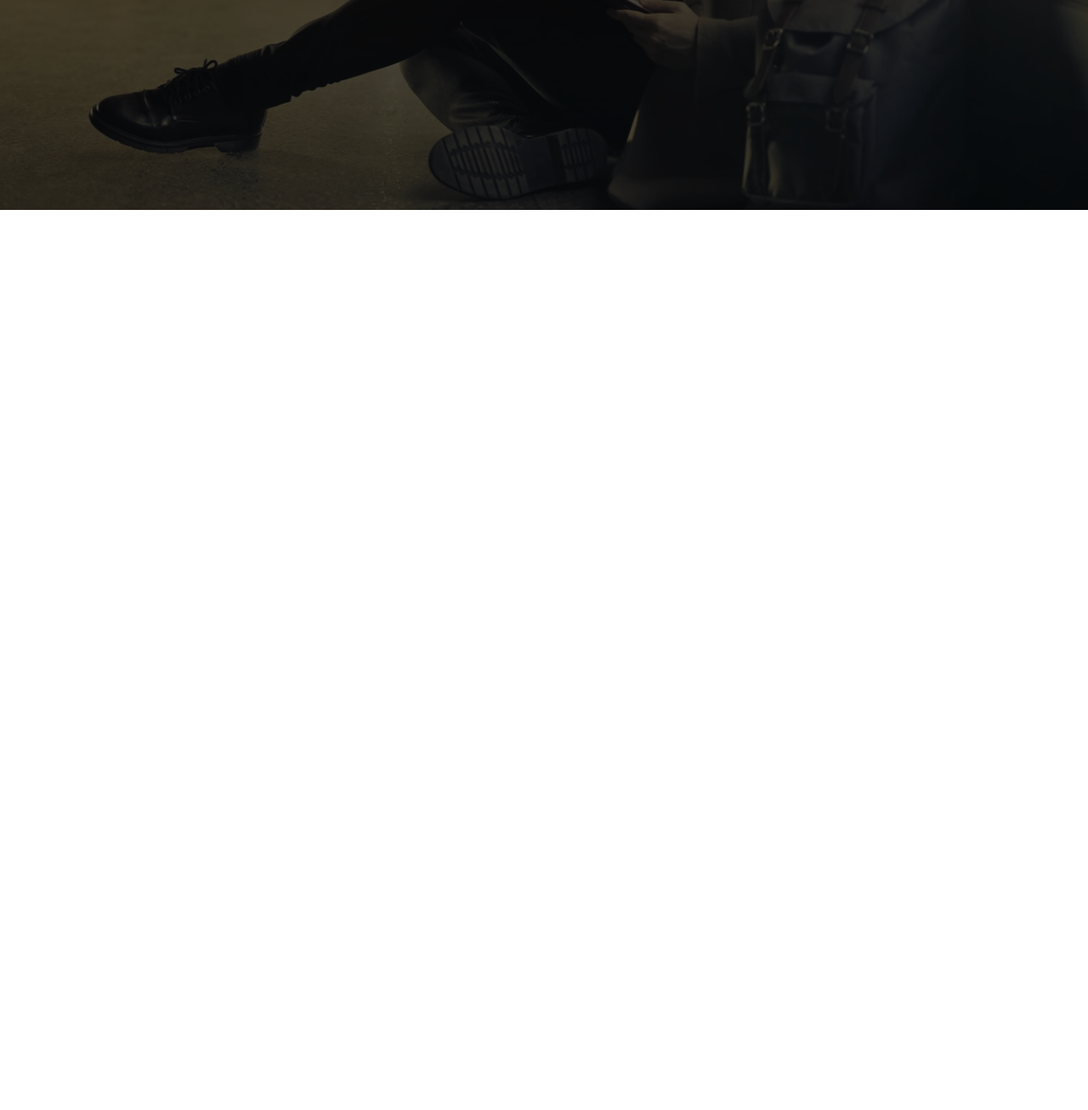
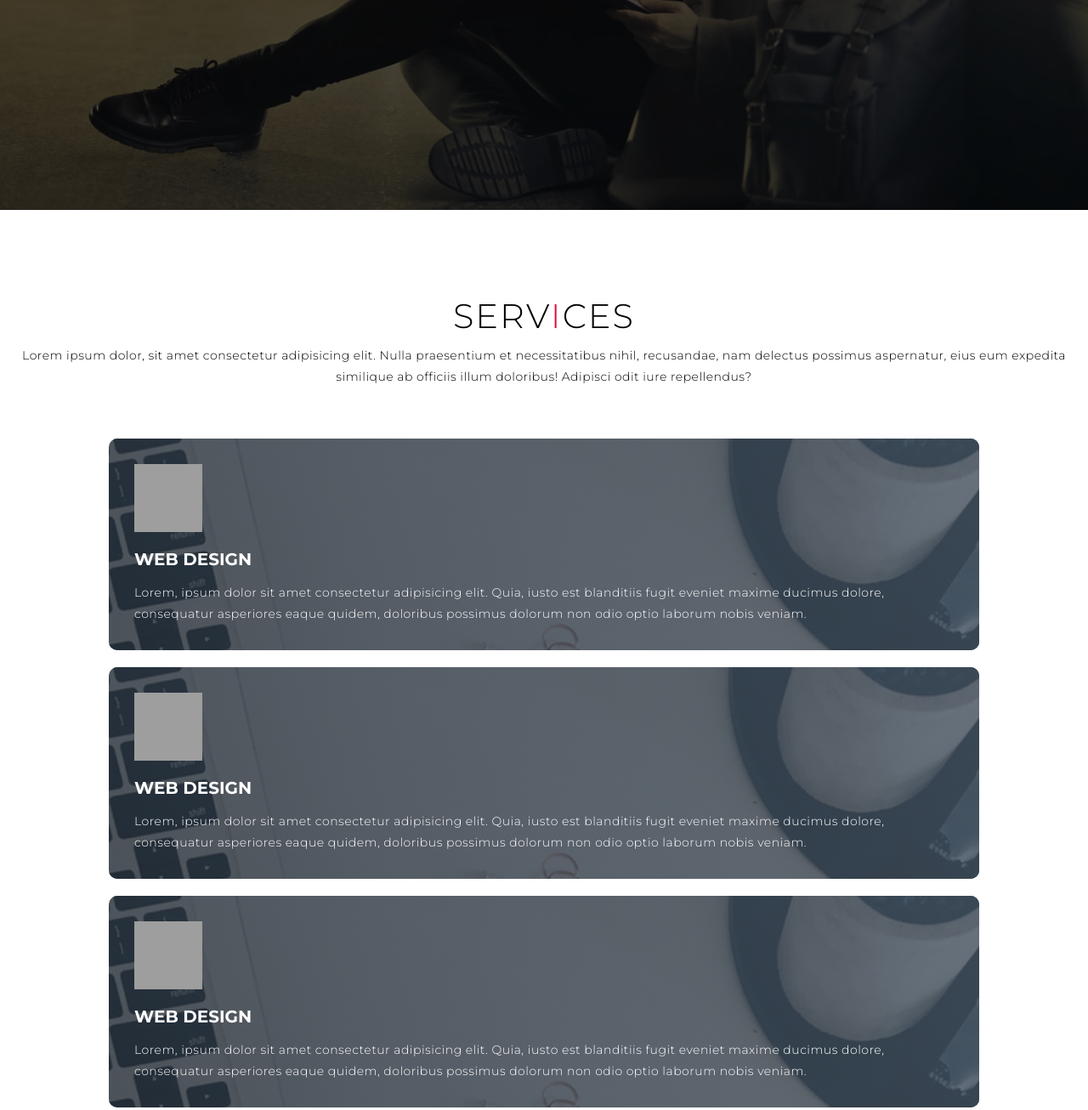
Before and after one commit to pedropaulo2/one-page-web-cifar, a plain HTML site: page index.html in a window 1280 px wide. Shown: the part 553-1859 px from the top of the page at 85% size. Before the commit the page ends 800 px from the top, so only its background shows below. Drawn offline with Linux system fonts and the light colour scheme; grey boxes are pictures that could not be loaded.

Commit message:
Adiciona service section

```diff
--- a/index.html
+++ b/index.html
@@ -19,5 +19,49 @@
         </div>
     </section>
     <!-- End Hero Section -->
+
+    <!-- Service Section -->
+    <section id="services">
+        <div class="services container">
+            <div class="service-top">
+                <h1 class="section-title">Serv<span>i</span>ces</h1>
+                <p>Lorem ipsum dolor, sit amet consectetur adipisicing elit. Nulla praesentium et necessitatibus nihil, recusandae, nam delectus possimus aspernatur, eius eum expedita similique ab officiis illum doloribus! Adipisci odit iure repellendus?</p>
+            </div>
+            <div class="service-bottom">
+                <div class="service-item">
+                    <div class="icon">
+                       <img src="https://img.icons8.com/bubbles/100/000000/services.png"/>
+                    </div>
+                    <h2>Web Design</h2>
+                    <p>Lorem, ipsum dolor sit amet consectetur adipisicing elit. Quia, iusto est blanditiis fugit eveniet maxime ducimus dolore, consequatur asperiores eaque quidem, doloribus possimus dolorum non odio optio laborum nobis veniam.</p>
+                </div>
+                <div class="service-item">
+                    <div class="icon">
+                        <img src="https://img.icons8.com/bubbles/100/000000/services.png"/>
+                    </div>
+                     <h2>Web Design</h2>
+                     <p>Lorem, ipsum dolor sit amet consectetur adipisicing elit. Quia, iusto est blanditiis fugit eveniet maxime ducimus dolore, consequatur asperiores eaque quidem, doloribus possimus dolorum non odio optio laborum nobis veniam.</p>
+                 </div>
+                 <div class="service-item">
+                    <div class="icon">
+                        <img src="https://img.icons8.com/bubbles/100/000000/services.png"/>
+                    </div>
+                     <h2>Web Design</h2>
+                     <p>Lorem, ipsum dolor sit amet consectetur adipisicing elit. Quia, iusto est blanditiis fugit eveniet maxime ducimus dolore, consequatur asperiores eaque quidem, doloribus possimus dolorum non odio optio laborum nobis veniam.</p>
+                 </div>
+                 <div class="service-item">
+                    <div class="icon">
+                        <img src="https://img.icons8.com/bubbles/100/000000/services.png"/>
+                    </div>
+                     <h2>Web Design</h2>
+                     <p>Lorem, ipsum dolor sit amet consectetur adipisicing elit. Quia, iusto est blanditiis fugit eveniet maxime ducimus dolore, consequatur asperiores eaque quidem, doloribus possimus dolorum non odio optio laborum nobis veniam.</p>
+                 </div>
+            </div>
+        </div>
+
+    </section>
+    <!-- End Service Section -->
+
+
 </body>
 </html>
--- a/style.css
+++ b/style.css
@@ -21,6 +21,21 @@ a {
     display: flex;
     align-items: center;
     justify-content: center;
+}
+
+img {
+    height: 100%;
+    width: 100%;
+    object-fit: cover;
+}
+
+p {
+    color: black;
+    font-size: 1.4rem;
+    margin-top: 5px;
+    line-height: 2.5rem;
+    font-weight: 300;
+    letter-spacing: .05rem;
 }
 
 /* Hero Section */
@@ -120,6 +135,98 @@ a {
 
 /* End Hero Section */
 
+/* Services Section */
+
+#services .services {
+    flex-direction: column;
+    text-align: center;
+    max-width: 1500px;
+    margin: 0 auto;
+    padding: 100px 0;
+
+}
+
+#services .section-title {
+    font-size: 4rem;
+    font-weight: 300;
+    color: black;
+    margin-bottom: 10px;
+    text-transform: uppercase;
+    letter-spacing: .2rem;
+    text-align: center;
+
+}
+
+#services .section-title span {
+    color: crimson;
+}
+
+#services .service-top p {
+    color: black;
+    font-size: 1.4rem;
+    margin-top: 5px;
+    line-height: 2.5rem;
+    font-weight: 300;
+    letter-spacing: .05rem;
+}
+
+#services .service-bottom {
+    display: flex;
+    align-items: center;
+    justify-content: center;
+    flex-wrap: wrap;
+    margin-top: 50px;
+}
+
+#services .service-item {
+    flex-basis: 80%;
+    display: flex;
+    align-items: flex-start;
+    justify-content: center;
+    flex-direction: column;
+    padding: 30px;
+    border-radius: 10px;
+    background-image: url(./img/img-1.png);
+    background-size: cover;
+    margin: 10px 5%;
+    position: relative;
+    z-index: 1;
+    overflow: hidden;
+}
+
+#services .service-item::after {
+    content: "";
+    position: absolute;
+    left: 0;
+    top: 0;
+    height: 100%;
+    width: 100%;
+    background-image: linear-gradient(60deg, #29323c 0%, #485563 100%);
+    opacity: .8;
+    z-index: -1;
+}
+
+#services .service-bottom .icon {
+    height: 80px;
+    width: 80px;
+    margin-bottom: 20px;
+}
+
+#services .service-item h2 {
+    font-size: 2rem;
+    color: white;
+    margin-bottom: 10px;
+    text-transform: uppercase;
+}
+
+#services .service-item p {
+    color: white;
+    text-align: left;
+}
+
+/* End Services Section */
+
+
 /* Keyframes */
 @keyframes text_reveal_box {
     50% {
```
